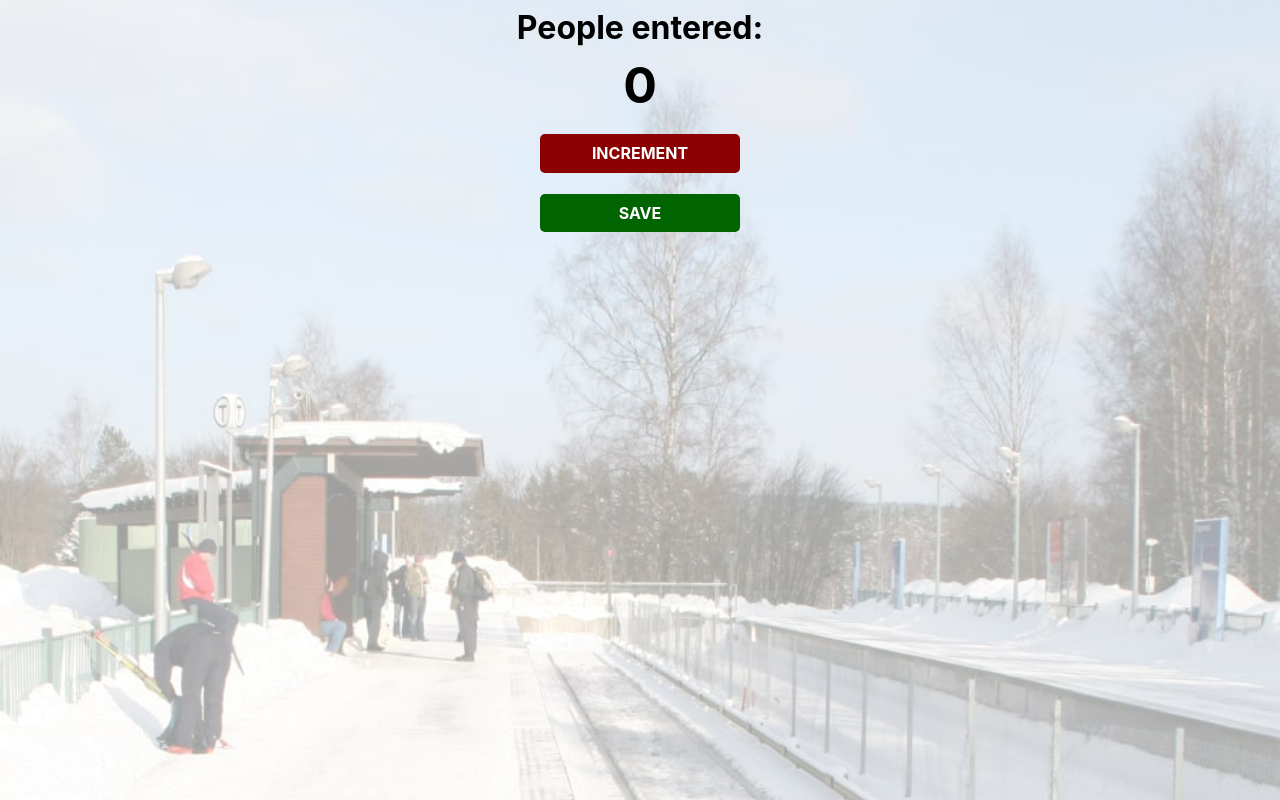
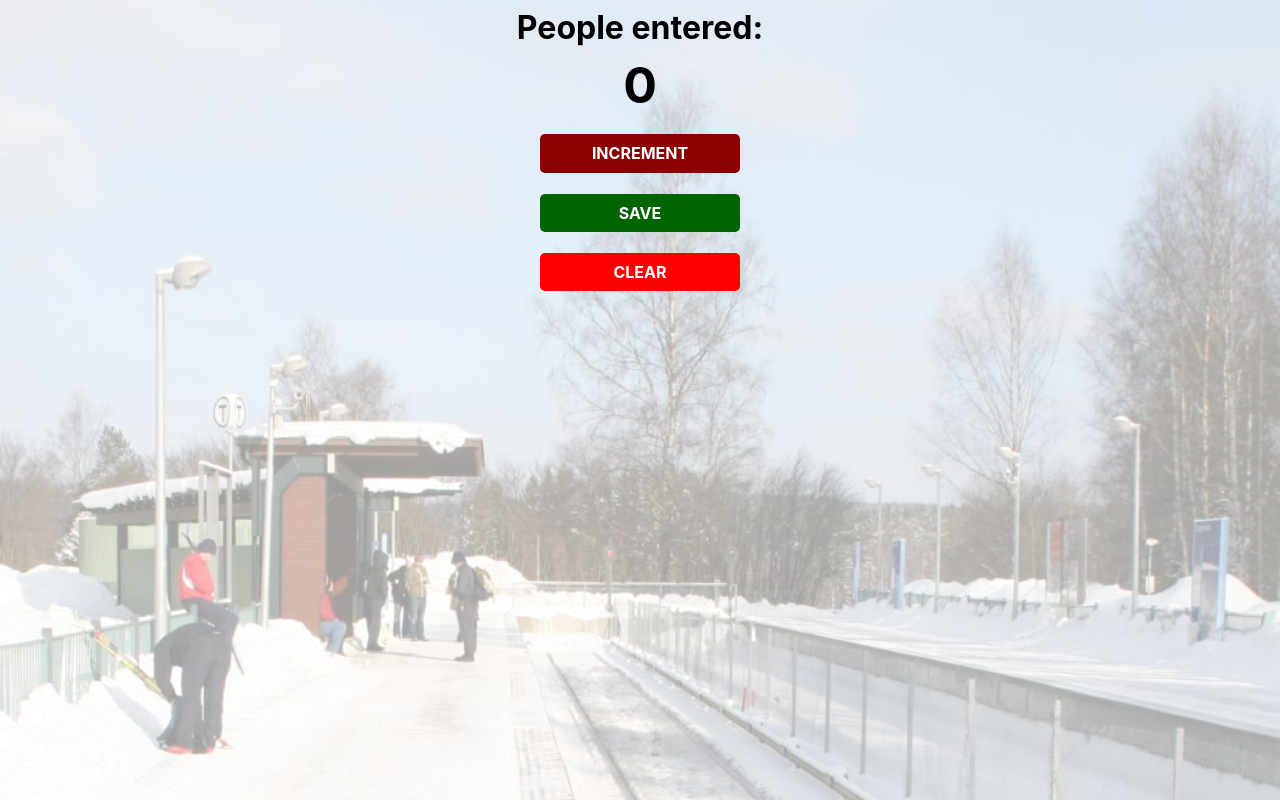
Before and after one commit to rya23/Counter, a website: page view/index.html in a window 1280 px wide. Drawn offline with nearby package versions, Linux system fonts and the light colour scheme; no server answers.

Commit message:
Added Delete

```diff
--- a/view/index.css
+++ b/view/index.css
@@ -35,3 +35,7 @@ button {
 #save-btn {
     background: darkgreen;
 }
+
+#clear-btn {
+    background: red;
+}
--- a/view/index.html
+++ b/view/index.html
@@ -13,7 +13,11 @@
     <h2 id="count-el">0</h2>
     <p><button id="increment-btn" onclick="increment()">INCREMENT</button></p>
     <p><button id="save-btn" onclick="save()">SAVE</button></p>
+
+    <p><button id="clear-btn" onclick="clr()">CLEAR</button></p>
+
     <p id="saving"></p>
+
     <script src="index.js"></script>
 </body>
 
--- a/view/index.js
+++ b/view/index.js
@@ -37,6 +37,20 @@ function save() {
 
 
 
+function clr() {
+    sv = "Previous Entries : ";
+    document.getElementById("saving").innerText = sv
+    const data = { "count": sv };
+    const jsdata = JSON.stringify(data);
+    const options = {
+        method: 'PUT',
+        headers: {
+            'Content-Type': 'application/json'
+        },
+        body: jsdata
+    };
+    fetch(url, options)
+}
 
 
 
```
